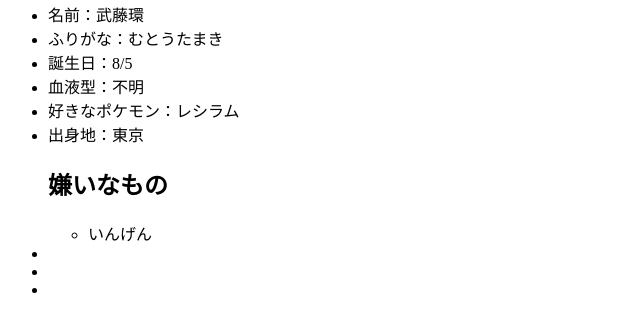
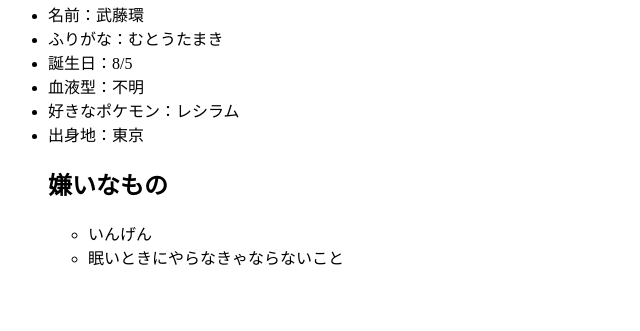
Before and after one commit to mutotamaki/data_science_programming, a plain HTML site: page index.html in a window 1280 px wide. Shown: the part 87-418 px from the top of the page, without its empty margins (0-640 px from the left). Drawn offline with Linux system fonts and the light colour scheme.

Commit message:
嫌いなものを追記

```diff
--- a/index.html
+++ b/index.html
@@ -22,10 +22,9 @@
         <h2>嫌いなもの</h2>
         <ul>
             <li>いんげん</li>
+            <li>眠いときにやらなきゃならないこと</li>
         </ul>
-        <li></li>
-        <li></li>
-        <li></li>
+
     </ul>
 </body>
 </html>
```
